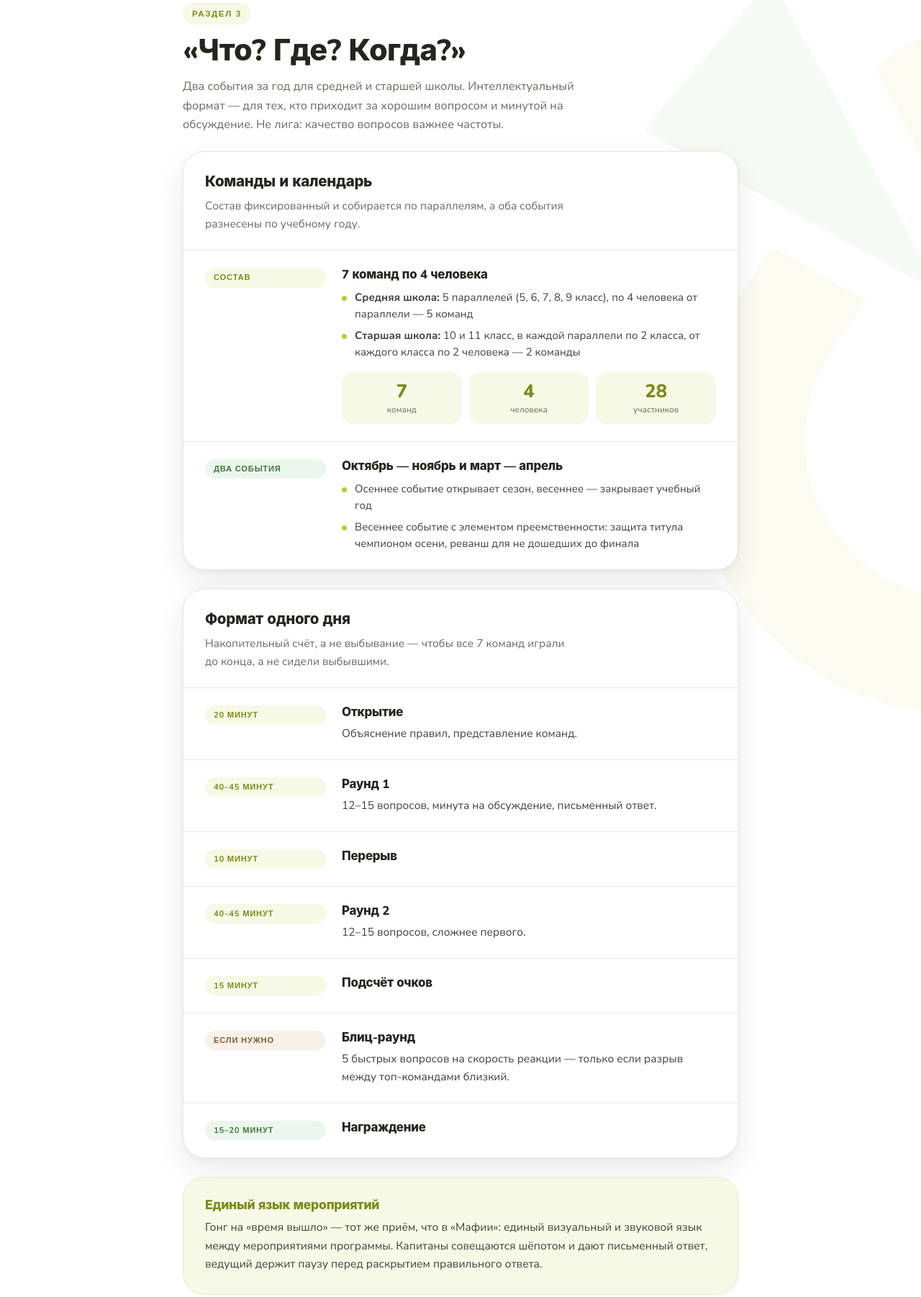
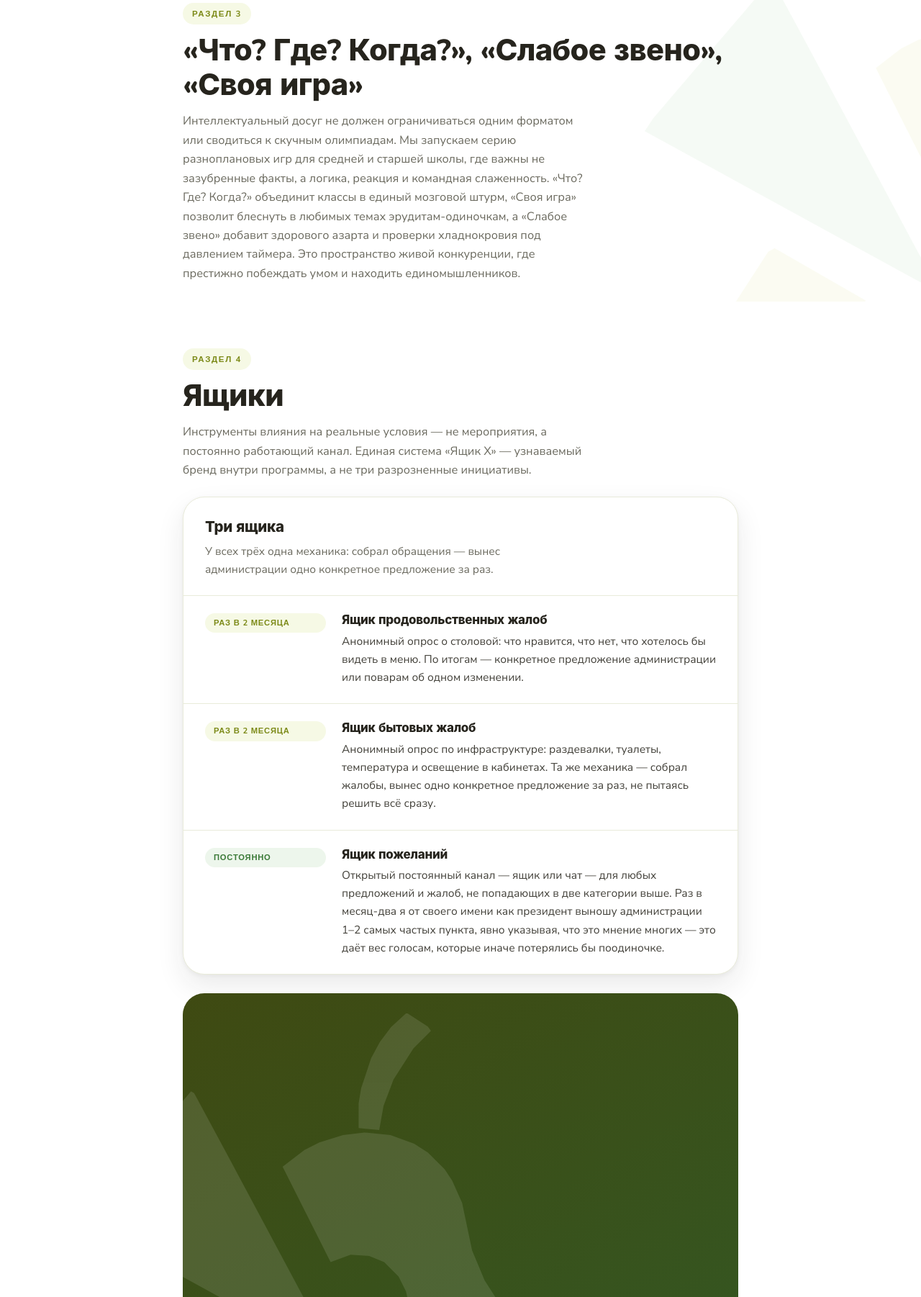
Before and after one commit to andrewanashkin9-dot/andrey-president, a plain HTML site: page index.html in a window 1280 px wide. Shown: the part 6371-8173 px from the top of the page at 72% size. Drawn offline with nearby package versions, Linux system fonts and the light colour scheme.

Commit message:
Update index.html

```diff
--- a/index.html
+++ b/index.html
@@ -662,90 +662,14 @@ img{max-width:100%}
     </div>
   </section>
 
-  <!-- ═══ 3. ЧТО? ГДЕ? КОГДА? ═════════════════════════ -->
+      <!-- === 3. ИНТЕЛЛЕКТУАЛЬНЫЕ ИГРЫ ================================= -->
     <section class="sec" id="chgk">
       <div class="sec__bg"><svg class="mark mark--body" aria-hidden="true"><use href="#pear"/></svg></div>
       <div class="wrap">
         <div class="sec-head">
           <span class="eyebrow">Раздел 3</span>
-        <h2>«Что? Где? Когда?»</h2>
-        <p>Два события за год для средней и старшей школы. Интеллектуальный формат — для тех, кто приходит за хорошим вопросом и минутой на обсуждение. Не лига: качество вопросов важнее частоты.</p>
-      </div>
-
-      <div class="block">
-        <div class="block__head">
-          <h3>Команды и календарь</h3>
-          <p>Состав фиксированный и собирается по параллелям, а оба события разнесены по учебному году.</p>
-        </div>
-        <ul class="rows">
-          <li class="row">
-            <span class="when">Состав</span>
-            <div>
-              <h4>7 команд по 4 человека</h4>
-              <ul class="mini">
-                <li><b>Средняя школа:</b> 5 параллелей (5, 6, 7, 8, 9 класс), по 4 человека от параллели — 5 команд</li>
-                <li><b>Старшая школа:</b> 10 и 11 класс, в каждой параллели по 2 класса, от каждого класса по 2 человека — 2 команды</li>
-              </ul>
-              <div class="stats">
-                <div class="stat"><b>7</b><span>команд</span></div>
-                <div class="stat"><b>4</b><span>человека</span></div>
-                <div class="stat"><b>28</b><span>участников</span></div>
-              </div>
-            </div>
-          </li>
-          <li class="row">
-            <span class="when when--green">Два события</span>
-            <div>
-              <h4>Октябрь — ноябрь и март — апрель</h4>
-              <ul class="mini">
-                <li>Осеннее событие открывает сезон, весеннее — закрывает учебный год</li>
-                <li>Весеннее событие с элементом преемственности: защита титула чемпионом осени, реванш для не дошедших до финала</li>
-              </ul>
-            </div>
-          </li>
-        </ul>
-      </div>
-
-      <div class="block">
-        <div class="block__head">
-          <h3>Формат одного дня</h3>
-          <p>Накопительный счёт, а не выбывание — чтобы все 7 команд играли до конца, а не сидели выбывшими.</p>
-        </div>
-        <ul class="rows">
-          <li class="row">
-            <span class="when">20 минут</span>
-            <div><h4>Открытие</h4><p>Объяснение правил, представление команд.</p></div>
-          </li>
-          <li class="row">
-            <span class="when">40–45 минут</span>
-            <div><h4>Раунд 1</h4><p>12–15 вопросов, минута на обсуждение, письменный ответ.</p></div>
-          </li>
-          <li class="row">
-            <span class="when">10 минут</span>
-            <div><h4>Перерыв</h4></div>
-          </li>
-          <li class="row">
-            <span class="when">40–45 минут</span>
-            <div><h4>Раунд 2</h4><p>12–15 вопросов, сложнее первого.</p></div>
-          </li>
-          <li class="row">
-            <span class="when">15 минут</span>
-            <div><h4>Подсчёт очков</h4></div>
-          </li>
-          <li class="row">
-            <span class="when when--brown">Если нужно</span>
-            <div><h4>Блиц-раунд</h4><p>5 быстрых вопросов на скорость реакции — только если разрыв между топ-командами близкий.</p></div>
-          </li>
-          <li class="row">
-            <span class="when when--green">15–20 минут</span>
-            <div><h4>Награждение</h4></div>
-          </li>
-        </ul>
-      </div>
-
-      <div class="note">
-        <h3>Единый язык мероприятий</h3>
-        <p>Гонг на «время вышло» — тот же приём, что в «Мафии»: единый визуальный и звуковой язык между мероприятиями программы. Капитаны совещаются шёпотом и дают письменный ответ, ведущий держит паузу перед раскрытием правильного ответа.</p>
+          <h2>«Что? Где? Когда?», «Слабое звено», «Своя игра»</h2>
+          <p>Интеллектуальный досуг не должен ограничиваться одним форматом или сводиться к скучным олимпиадам. Мы запускаем серию разноплановых игр для средней и старшей школы, где важны не зазубренные факты, а логика, реакция и командная слаженность. «Что? Где? Когда?» объединит классы в единый мозговой штурм, «Своя игра» позволит блеснуть в любимых темах эрудитам-одиночкам, а «Слабое звено» добавит здорового азарта и проверки хладнокровия под давлением таймера. Это пространство живой конкуренции, где престижно побеждать умом и находить единомышленников.</p>
         </div>
       </div>
     </section>
```
Lines whose indentation alone changed are shown as unchanged.
